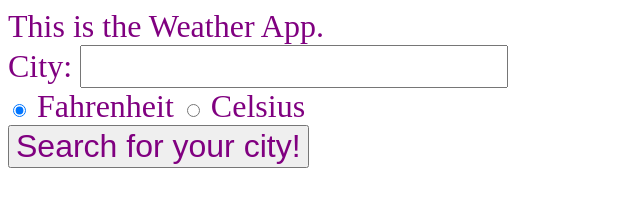
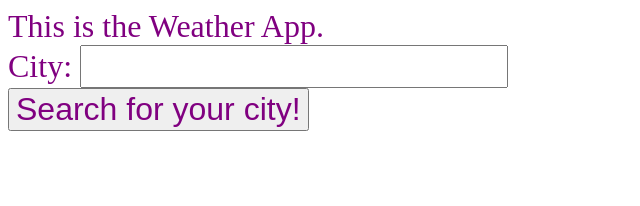
Before and after one commit to msespos/weather-app, a plain HTML site: page index.html in a window 1280 px wide. Shown: the whole page, without its empty margins (0-640 px from the left). Drawn offline with Linux system fonts and the light colour scheme.

Commit message:
Remove radio buttons for Fahrenheit and Celsius

```diff
--- a/index.html
+++ b/index.html
@@ -13,12 +13,6 @@
   <form>
     <label for="city">City:</label>
     <input type="text" id="city" name="city" required><br>
-    <div>
-      <input type="radio" id="f" name="temperature-format" value="f" checked>
-      <label for="f">Fahrenheit</label>
-      <input type="radio" id="c" name="temperature-format" value="c">
-      <label for="c">Celsius</label>
-    </div>
   </form>
   <button id="btn">Search for your city!</button>
   <p id="p"></p>
```
